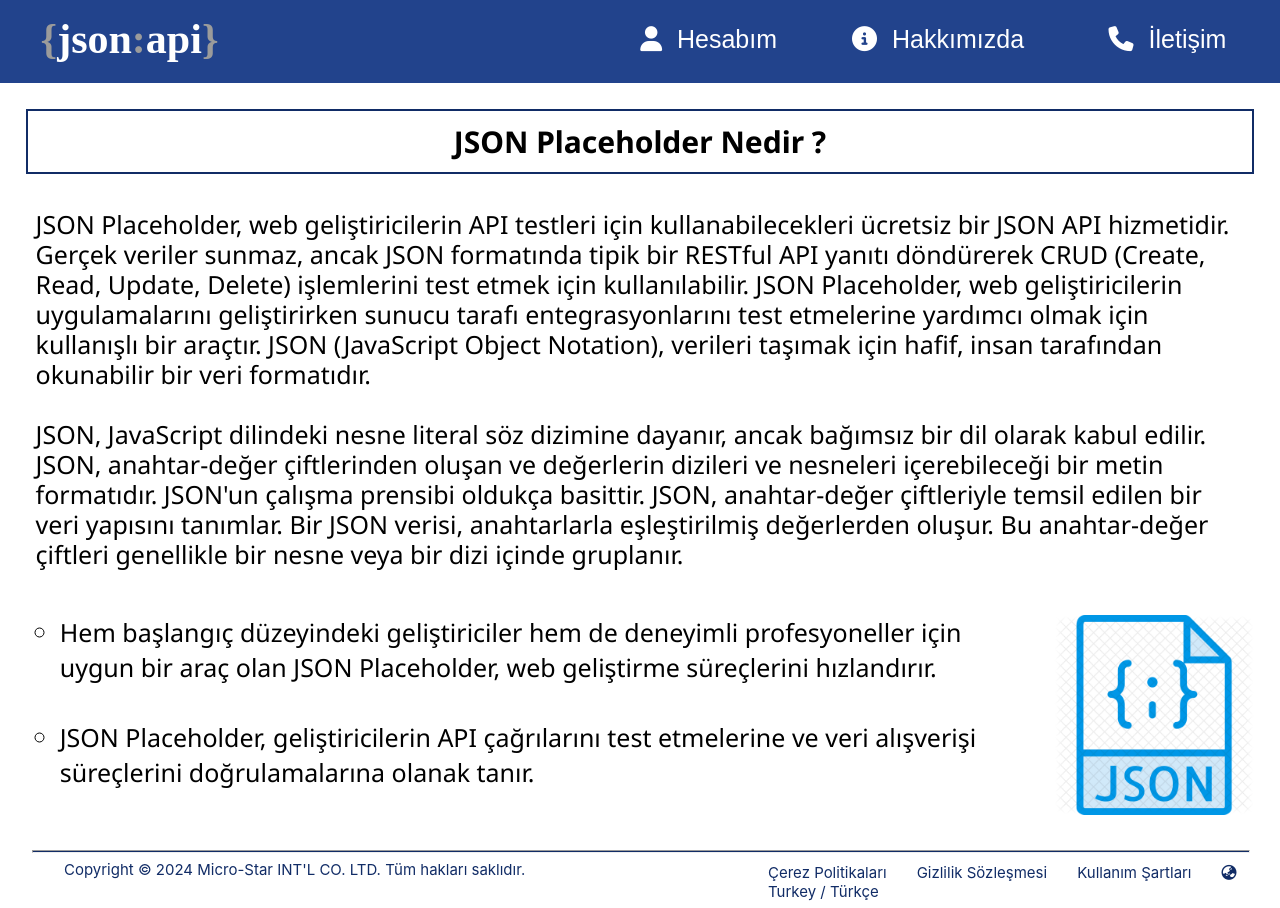
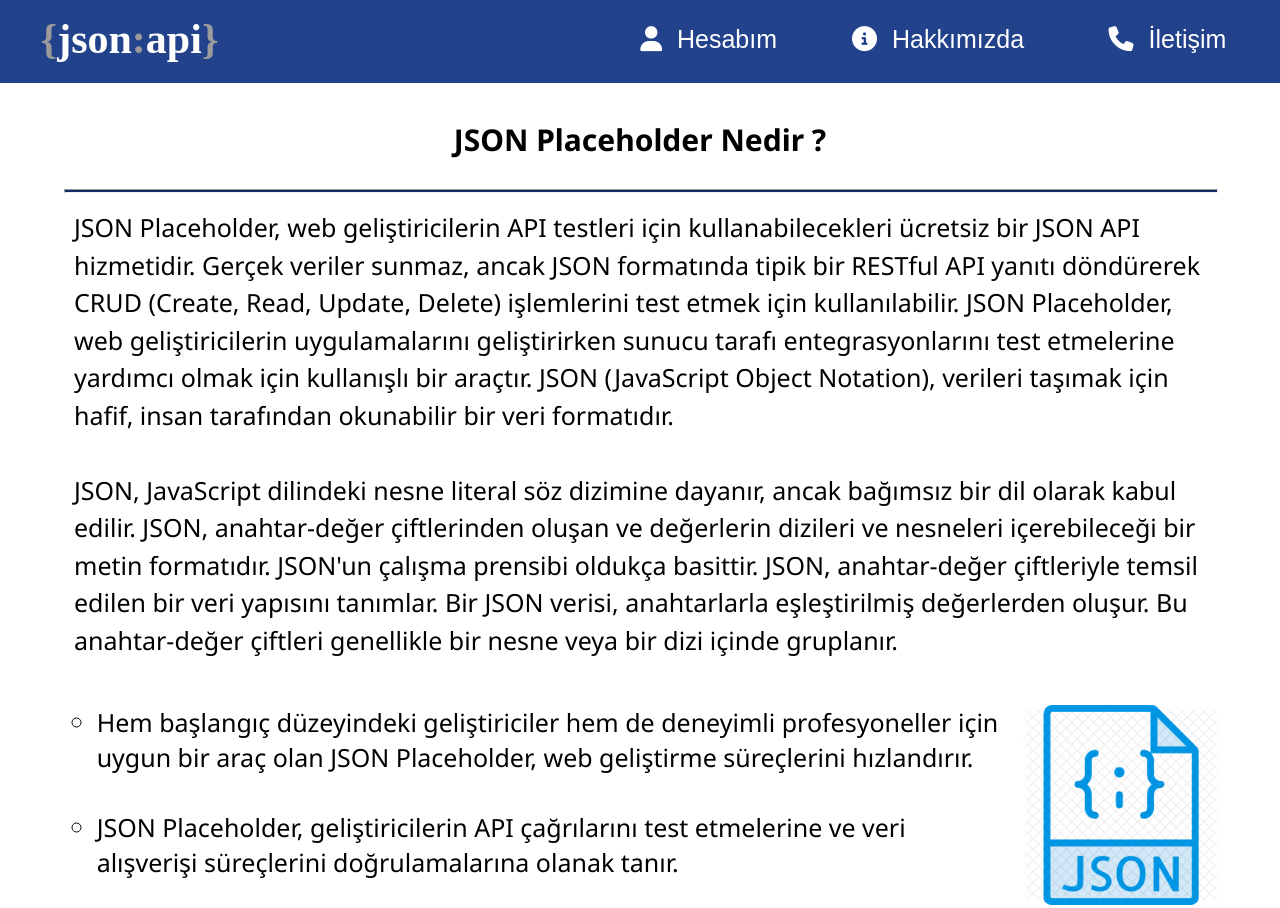
Before and after one commit to HalilIbrahimKlblk/Crud_Project, a plain HTML site: page pages/hakkımızda.html in a window 1280 px wide. Shown: the top 908 px of the page. Drawn offline with Linux system fonts and the light colour scheme; a web font is replaced by a local one.

Commit message:
Genel düzenlemeler yapıldı

```diff
--- a/css/hakkımızda_style.css
+++ b/css/hakkımızda_style.css
@@ -113,7 +113,6 @@
 h1{
     text-align: center;
     font-size: 30px;
-    border: #112c66 2px solid;
     margin: 2%;
     padding: 10px;
 }
@@ -121,9 +120,10 @@
 #içerik{
     text-align: left;
     font-size: 25px;
-    margin: 2%;
+    margin-left: 5%;
+    margin-right: 5%;
     padding: 10px;
-    line-height: 1.2;
+    line-height: 1.5;
 }
 
 section h1{
@@ -138,6 +138,18 @@
     height: 200px;
     margin: 2%;
     padding: 10px;
+    margin-left: 5%;
+    margin-right: 5%;
+    line-height: 1.5;
+}
+
+#baslık-çizgi{
+    margin-top: -0.5%;
+    margin-bottom: 0.5%;
+    background-color: #112c66;
+    width: 90%;
+    margin-left: 5%;
+    height: 2px;
 }
 
 #foto{
--- a/pages/hakkımızda.html
+++ b/pages/hakkımızda.html
@@ -30,9 +30,11 @@
         </nav>
         <section>
             <h1>JSON Placeholder Nedir ?</h1>
+            <hr id="baslık-çizgi">
             <div id="içerik">
-                <p>JSON Placeholder, web geliştiricilerin API testleri için kullanabilecekleri ücretsiz bir JSON API hizmetidir. Gerçek veriler sunmaz, ancak JSON formatında tipik bir RESTful API yanıtı döndürerek CRUD (Create, Read, Update, Delete) işlemlerini test etmek için kullanılabilir. JSON Placeholder, web geliştiricilerin uygulamalarını geliştirirken sunucu tarafı entegrasyonlarını test etmelerine yardımcı olmak için kullanışlı bir araçtır. JSON (JavaScript Object Notation), verileri taşımak için hafif, insan tarafından okunabilir bir veri formatıdır. </p>
-                <br><p>JSON, JavaScript dilindeki nesne literal söz dizimine dayanır, ancak bağımsız bir dil olarak kabul edilir. JSON, anahtar-değer çiftlerinden oluşan ve değerlerin dizileri ve nesneleri içerebileceği bir metin formatıdır. JSON'un çalışma prensibi oldukça basittir. JSON, anahtar-değer çiftleriyle temsil edilen bir veri yapısını tanımlar. Bir JSON verisi, anahtarlarla eşleştirilmiş değerlerden oluşur. Bu anahtar-değer çiftleri genellikle bir nesne veya bir dizi içinde gruplanır.</p>
+                <p>JSON Placeholder, web geliştiricilerin API testleri için kullanabilecekleri ücretsiz bir JSON API hizmetidir. Gerçek veriler sunmaz, ancak JSON formatında tipik bir RESTful API yanıtı döndürerek CRUD (Create, Read, Update, Delete) işlemlerini test etmek için kullanılabilir. JSON Placeholder, web geliştiricilerin uygulamalarını geliştirirken sunucu tarafı entegrasyonlarını test etmelerine yardımcı olmak için kullanışlı bir araçtır. JSON (JavaScript Object Notation), verileri taşımak için hafif, insan tarafından okunabilir bir veri formatıdır.</p>
+                <br>
+                <p>JSON, JavaScript dilindeki nesne literal söz dizimine dayanır, ancak bağımsız bir dil olarak kabul edilir. JSON, anahtar-değer çiftlerinden oluşan ve değerlerin dizileri ve nesneleri içerebileceği bir metin formatıdır. JSON'un çalışma prensibi oldukça basittir. JSON, anahtar-değer çiftleriyle temsil edilen bir veri yapısını tanımlar. Bir JSON verisi, anahtarlarla eşleştirilmiş değerlerden oluşur. Bu anahtar-değer çiftleri genellikle bir nesne veya bir dizi içinde gruplanır.</p>
             </div>
             <div id="içerik2">
                 <div id="foto">
```
Also changed, not shown: index.html (+4 -4 lines).
